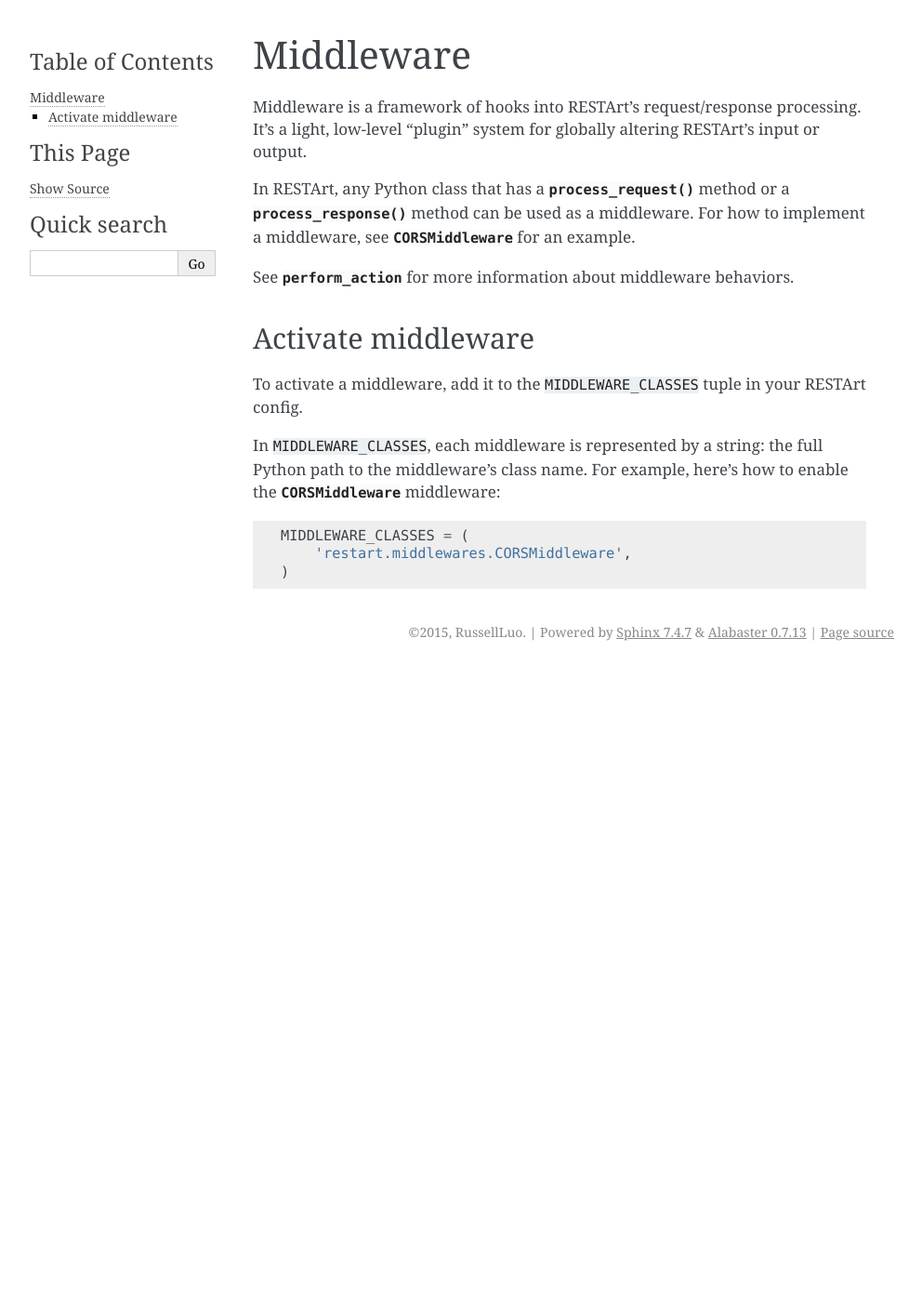
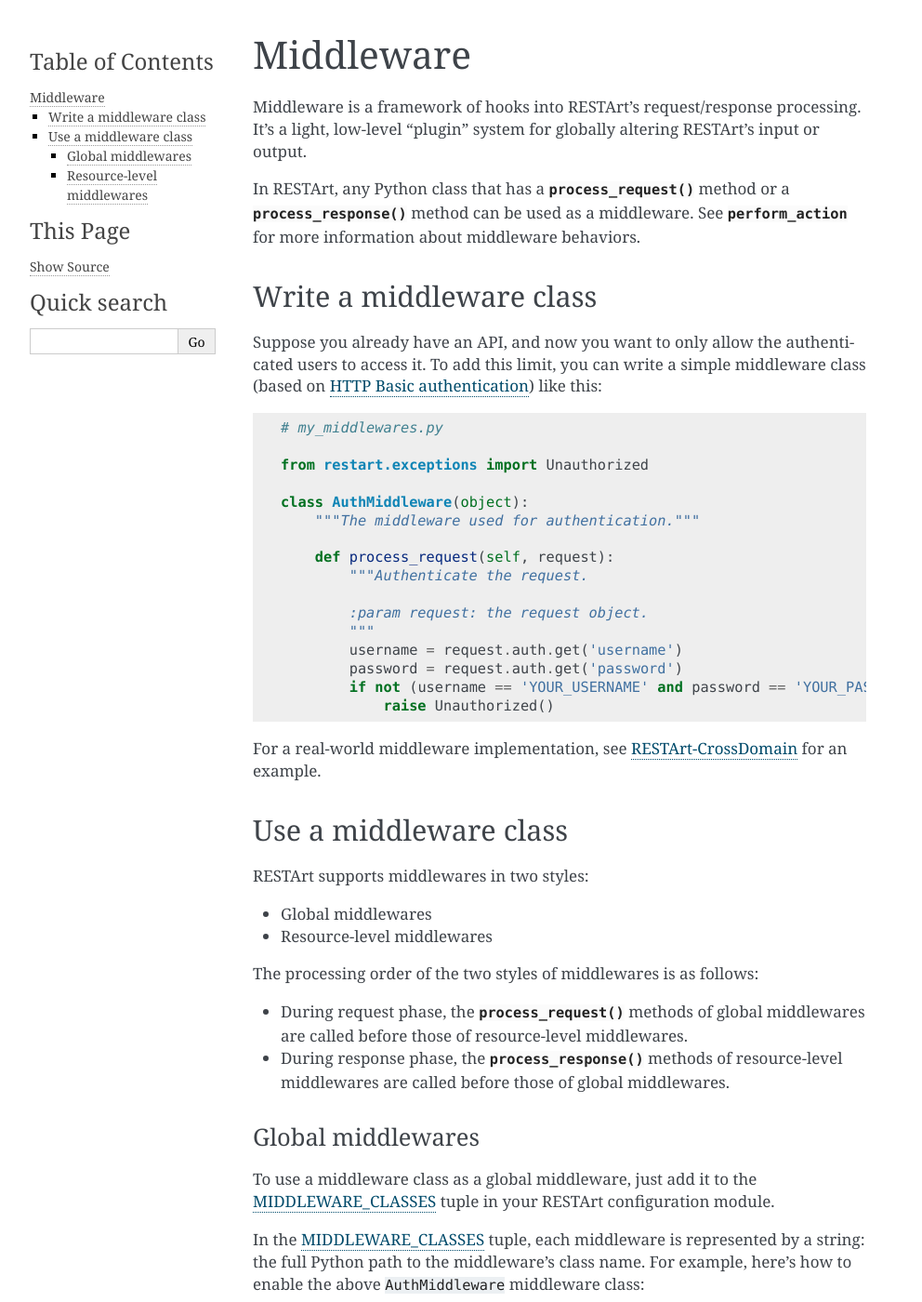
Before and after one commit to restartpy/restart, a Sphinx documentation site: the page built from docs/middleware.rst, in a window 1280 px wide and 1400 px high. Shown: the whole window at 93% size, without its empty margins (148-1140 px from the left). Built offline with Sphinx 7.4.7, drawn with Linux system fonts in a browser that asks for light colours; some of the changed text lies outside the part shown.

Commit message:
Update documentation

```diff
--- a/docs/configuration.rst
+++ b/docs/configuration.rst
@@ -63,6 +63,8 @@
 ==================  ======================================  ====================================
 
 
+.. _option-middleware-class:
+
 Middlewares
 ^^^^^^^^^^^
 
--- a/docs/middleware.rst
+++ b/docs/middleware.rst
@@ -5,18 +5,79 @@
 
 Middleware is a framework of hooks into RESTArt's request/response processing. It's a light, low-level "plugin" system for globally altering RESTArt's input or output.
 
-In RESTArt, any Python class that has a :meth:`process_request` method or a :meth:`process_response` method can be used as a middleware. For how to implement a middleware, see :class:`~restart.middlewares.CORSMiddleware` for an example.
-
-See :attr:`~restart.resource.Resource.perform_action` for more information about middleware behaviors.
+In RESTArt, any Python class that has a :meth:`process_request` method or a :meth:`process_response` method can be used as a middleware. See :attr:`~restart.resource.Resource.perform_action` for more information about middleware behaviors.
 
 
-Activate middleware
--------------------
+Write a middleware class
+------------------------
 
-To activate a middleware, add it to the ``MIDDLEWARE_CLASSES`` tuple in your RESTArt config.
+Suppose you already have an API, and now you want to only allow the authenticated users to access it. To add this limit, you can write a simple middleware class (based on `HTTP Basic authentication <https://en.wikipedia.org/wiki/Basic_access_authentication>`_) like this::
 
-In ``MIDDLEWARE_CLASSES``, each middleware is represented by a string: the full Python path to the middleware's class name. For example, here's how to enable the :class:`~restart.middlewares.CORSMiddleware` middleware::
+    # my_middlewares.py
+
+    from restart.exceptions import Unauthorized
+
+    class AuthMiddleware(object):
+        """The middleware used for authentication."""
+
+        def process_request(self, request):
+            """Authenticate the request.
+
+            :param request: the request object.
+            """
+            username = request.auth.get('username')
+            password = request.auth.get('password')
+            if not (username == 'YOUR_USERNAME' and password == 'YOUR_PASSWORD'):
+                raise Unauthorized()
+
+For a real-world middleware implementation, see `RESTArt-CrossDomain <https://github.com/RussellLuo/restart-crossdomain>`_ for an example.
+
+
+Use a middleware class
+----------------------
+
+RESTArt supports middlewares in two styles:
+
+- Global middlewares
+- Resource-level middlewares
+
+The processing order of the two styles of middlewares is as follows:
+
+- During request phase, the :meth:`process_request` methods of global middlewares are called before those of resource-level middlewares.
+- During response phase, the :meth:`process_response` methods of resource-level middlewares are called before those of global middlewares.
+
+
+Global middlewares
+^^^^^^^^^^^^^^^^^^
+
+To use a middleware class as a global middleware, just add it to the :ref:`MIDDLEWARE_CLASSES <option-middleware-class>` tuple in your RESTArt configuration module.
+
+In the :ref:`MIDDLEWARE_CLASSES <option-middleware-class>` tuple, each middleware is represented by a string: the full Python path to the middleware's class name. For example, here's how to enable the above ``AuthMiddleware`` middleware class::
 
     MIDDLEWARE_CLASSES = (
-        'restart.middlewares.CORSMiddleware',
+        'my_middlewares.AuthMiddleware',
     )
+
+
+Resource-level middlewares
+^^^^^^^^^^^^^^^^^^^^^^^^^^
+
+To use a middleware class as a resource-level middleware, just add it to the ``middleware_classes`` tuple as the class attribute of your resource class.
+
+In the ``middleware_classess`` tuple, each middleware is represented by a class. For example, here's how to enable the above ``AuthMiddleware`` middleware class::
+
+    from restart.api import RESTArt
+    from restart.resource import Resource
+
+    from my_middlewares import AuthMiddleware
+
+    api = RESTArt()
+
+    @api.route(methods=['GET'])
+    class Demo(Resource):
+        name = 'demo'
+
+        middleware_classes = (AuthMiddleware,)
+
+        def read(self, request):
+            return 'this is a demo'
```
Also changed, not shown: docs/api.rst (+0 -9 lines).
